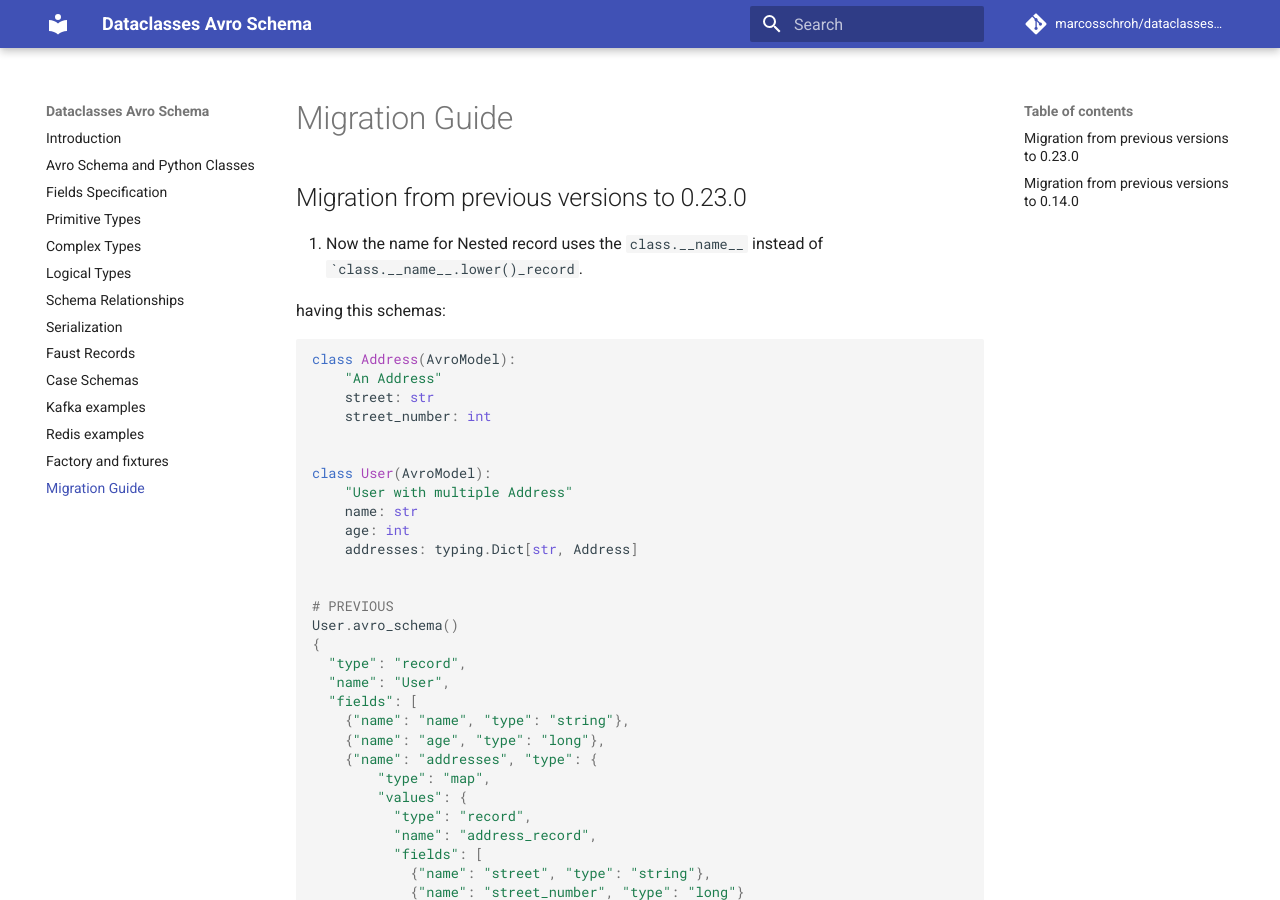
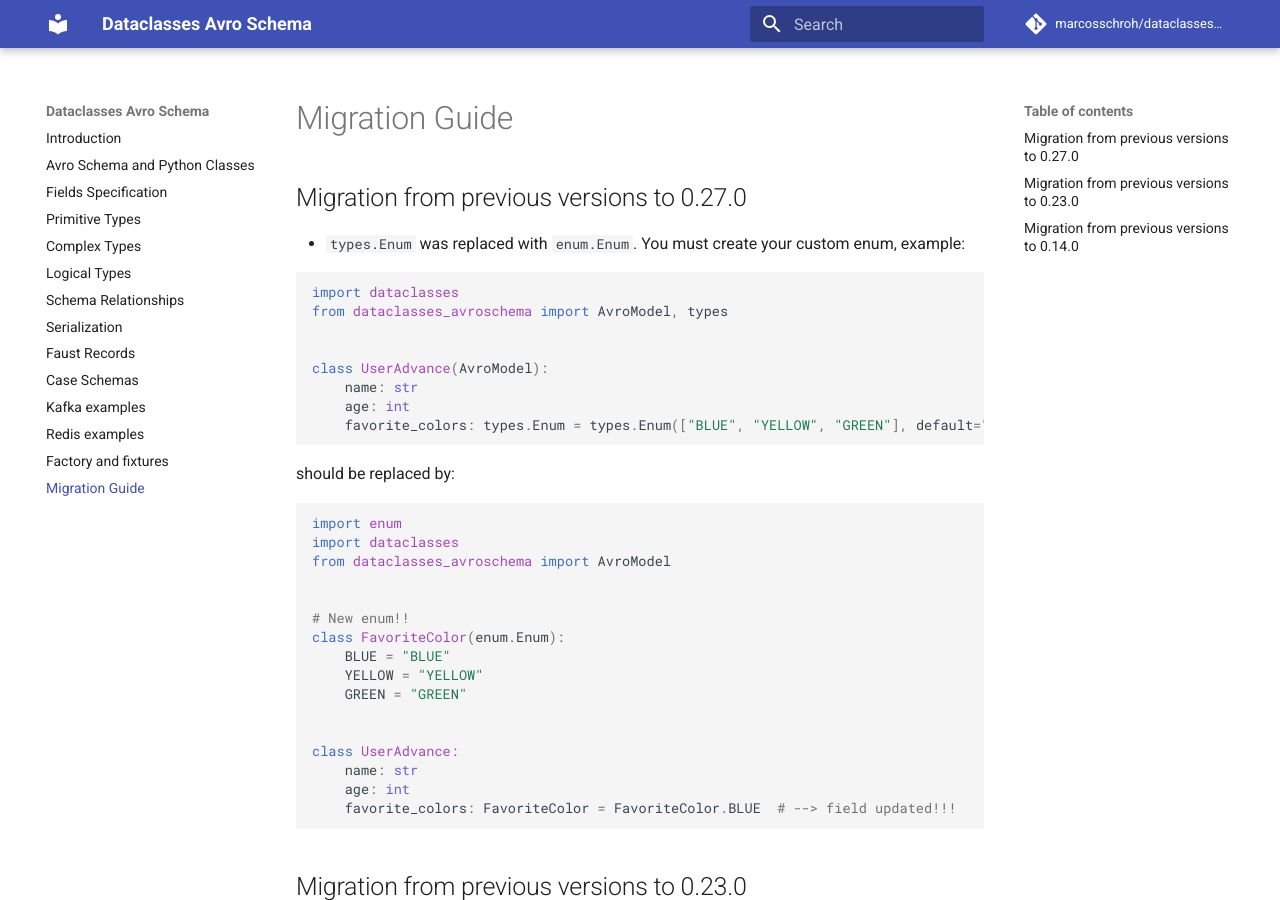
Before and after one commit to marcosschroh/dataclasses-avroschema, an MkDocs documentation site: the page built from docs/migration_guide.md, in a window 1280 px wide and 900 px high. Built offline with MkDocs 1.6.1 and Material for MkDocs 9.7.7, drawn with Linux system fonts in a browser that asks for light colours; comment, search, counter and statistics services are not loaded.

````diff
--- a/docs/migration_guide.md
+++ b/docs/migration_guide.md
@@ -1,3 +1,40 @@
+
+## Migration from previous versions to 0.27.0
+
+- `types.Enum` was replaced with `enum.Enum`. You must create your custom enum, example:
+
+```python
+import dataclasses
+from dataclasses_avroschema import AvroModel, types
+
+
+class UserAdvance(AvroModel):
+    name: str
+    age: int
+    favorite_colors: types.Enum = types.Enum(["BLUE", "YELLOW", "GREEN"], default="BLUE")  # --> replace with field!!!
+```
+
+should be replaced by:
+
+```python
+import enum
+import dataclasses
+from dataclasses_avroschema import AvroModel
+
+
+# New enum!!
+class FavoriteColor(enum.Enum):
+    BLUE = "BLUE"
+    YELLOW = "YELLOW"
+    GREEN = "GREEN"
+
+
+class UserAdvance:
+    name: str
+    age: int
+    favorite_colors: FavoriteColor = FavoriteColor.BLUE  # --> field updated!!!
+```
+
 ## Migration from previous versions to 0.23.0
 
 1. Now the name for Nested record uses the `class.__name__` instead of ``class.__name__.lower()_record`.
--- a/setup.py
+++ b/setup.py
@@ -5,7 +5,7 @@
 
 from setuptools import find_packages, setup
 
-__version__ = "0.26.1"
+__version__ = "0.27.0"
 
 
 with open("README.md") as readme_file:
````
Also changed, not shown: CHANGELOG.md (+6 -0 lines).
